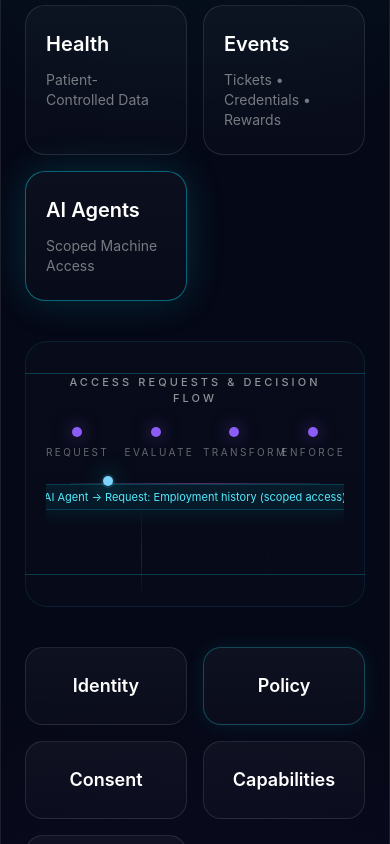
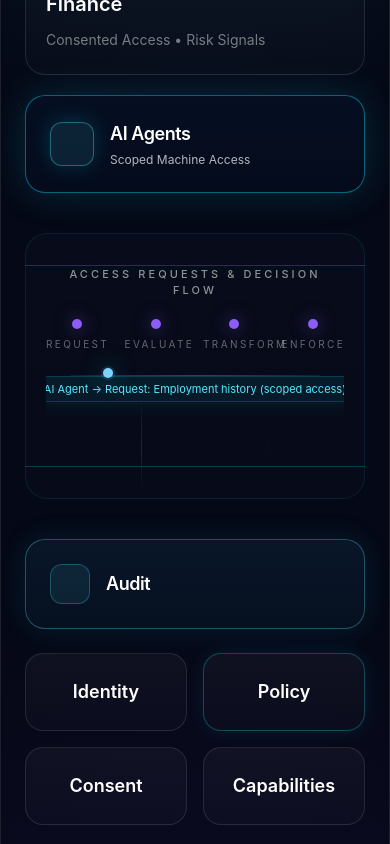
Before and after one commit to Architects-of-Change-Protocol/Architects_of_Change_Protocol, a React (Vite) app in the folder frontend/app/: page / in a window 390 px wide. Shown: the part 7260-8104 px from the top of the page. Built offline with nearby package versions, Linux system fonts and the light colour scheme; the HTML template or start-up script is replaced by a standard one.

Commit message:
Promote Audit into dedicated horizontal architecture layer

```diff
--- a/frontend/app/src/landing/components/AocInfrastructureAnimated.tsx
+++ b/frontend/app/src/landing/components/AocInfrastructureAnimated.tsx
@@ -13,12 +13,25 @@ export function AocInfrastructureAnimated() {
           </p>
         </header>
 
-        <div className="grid grid-cols-2 gap-4 md:grid-cols-5">
-          <VerticalCard title="HR" subtitle="References • Hiring • Reputation" />
-          <VerticalCard title="Finance" subtitle="Consented Access • Risk Signals" />
-          <VerticalCard title="Health" subtitle="Patient-Controlled Data" />
-          <VerticalCard title="Events" subtitle="Tickets • Credentials • Rewards" />
-          <VerticalCard title="AI Agents" subtitle="Scoped Machine Access" active />
+        <div className="relative mx-auto max-w-[940px]">
+          <div className="grid grid-cols-1 gap-4 sm:grid-cols-2">
+            <VerticalCard title="HR" subtitle="References • Hiring • Reputation" />
+            <VerticalCard title="Finance" subtitle="Consented Access • Risk Signals" />
+          </div>
+
+          <div className="pointer-events-none absolute left-1/2 top-[104px] hidden h-[42px] w-px -translate-x-1/2 bg-gradient-to-b from-cyan-400/45 via-cyan-300/25 to-cyan-400/0 sm:block" />
+          <div className="pointer-events-none absolute left-[25%] top-[104px] hidden h-[42px] w-px -translate-x-1/2 bg-gradient-to-b from-cyan-400/45 via-cyan-300/25 to-cyan-400/0 sm:block" />
+          <div className="pointer-events-none absolute left-[75%] top-[104px] hidden h-[42px] w-px -translate-x-1/2 bg-gradient-to-b from-cyan-400/45 via-cyan-300/25 to-cyan-400/0 sm:block" />
+
+          <div className="relative mt-5 rounded-[20px] border border-cyan-400/45 bg-[linear-gradient(180deg,rgba(6,16,36,0.92),rgba(5,12,28,0.88))] px-6 py-6 shadow-[0_0_42px_rgba(0,240,255,0.14)] animate-ai-card-pulse sm:px-8">
+            <div className="flex items-start gap-4 sm:items-center sm:gap-5">
+              <div className="mt-0.5 h-11 w-11 shrink-0 rounded-xl border border-cyan-300/35 bg-cyan-300/10 shadow-[0_0_22px_rgba(0,240,255,0.18)] sm:mt-0" />
+              <div>
+                <h3 className="text-lg font-semibold tracking-tight text-white sm:text-xl">AI Agents</h3>
+                <p className="mt-1 text-xs text-white/70 sm:text-sm">Scoped Machine Access</p>
+              </div>
+            </div>
+          </div>
         </div>
 
         <div className="relative mt-10">
@@ -64,12 +77,22 @@ export function AocInfrastructureAnimated() {
           </div>
         </div>
 
-        <div className="mt-10 grid grid-cols-2 gap-4 md:grid-cols-5">
+        <div className="relative mx-auto mt-10 max-w-[940px]">
+          <div className="pointer-events-none absolute left-1/2 top-[-26px] hidden h-[26px] w-px -translate-x-1/2 bg-gradient-to-b from-cyan-400/0 via-cyan-300/35 to-cyan-400/45 sm:block" />
+
+          <div className="relative rounded-[20px] border border-cyan-300/30 bg-[linear-gradient(180deg,rgba(10,24,44,0.88),rgba(7,18,34,0.84))] px-6 py-6 shadow-[0_0_30px_rgba(0,240,255,0.1)] sm:px-8">
+            <div className="flex items-center gap-4 sm:gap-5">
+              <div className="h-10 w-10 shrink-0 rounded-xl border border-cyan-300/25 bg-cyan-300/8" />
+              <h3 className="text-lg font-semibold tracking-tight text-white sm:text-xl">Audit</h3>
+            </div>
+          </div>
+        </div>
+
+        <div className="mt-6 grid grid-cols-2 gap-4 md:grid-cols-4">
           <ModuleCard title="Identity" />
           <ModuleCard title="Policy" active="policy" />
           <ModuleCard title="Consent" />
           <ModuleCard title="Capabilities" active="capabilities" />
-          <ModuleCard title="Audit" />
         </div>
 
         <div className="relative mt-10 overflow-hidden rounded-[26px] border border-cyan-400/10 bg-[linear-gradient(180deg,rgba(124,58,237,0.08),rgba(255,255,255,0.02))] px-6 py-10 text-center md:px-10 md:py-14">
@@ -243,20 +266,15 @@ export function AocInfrastructureAnimated() {
 function VerticalCard({
   title,
   subtitle,
-  active = false,
 }: {
   title: string
   subtitle: string
-  active?: boolean
 }) {
   return (
     <div
       className={[
-        'rounded-[20px] border px-5 py-6 transition-all duration-500',
+        'rounded-[20px] border border-white/10 px-5 py-6 transition-all duration-500',
         'bg-[linear-gradient(180deg,rgba(255,255,255,0.03),rgba(255,255,255,0.015))]',
-        active
-          ? 'border-cyan-400/45 shadow-[0_0_32px_rgba(0,240,255,0.12)] animate-ai-card-pulse'
-          : 'border-white/10',
       ].join(' ')}
     >
       <div className="text-xl font-semibold text-white">{title}</div>
```
